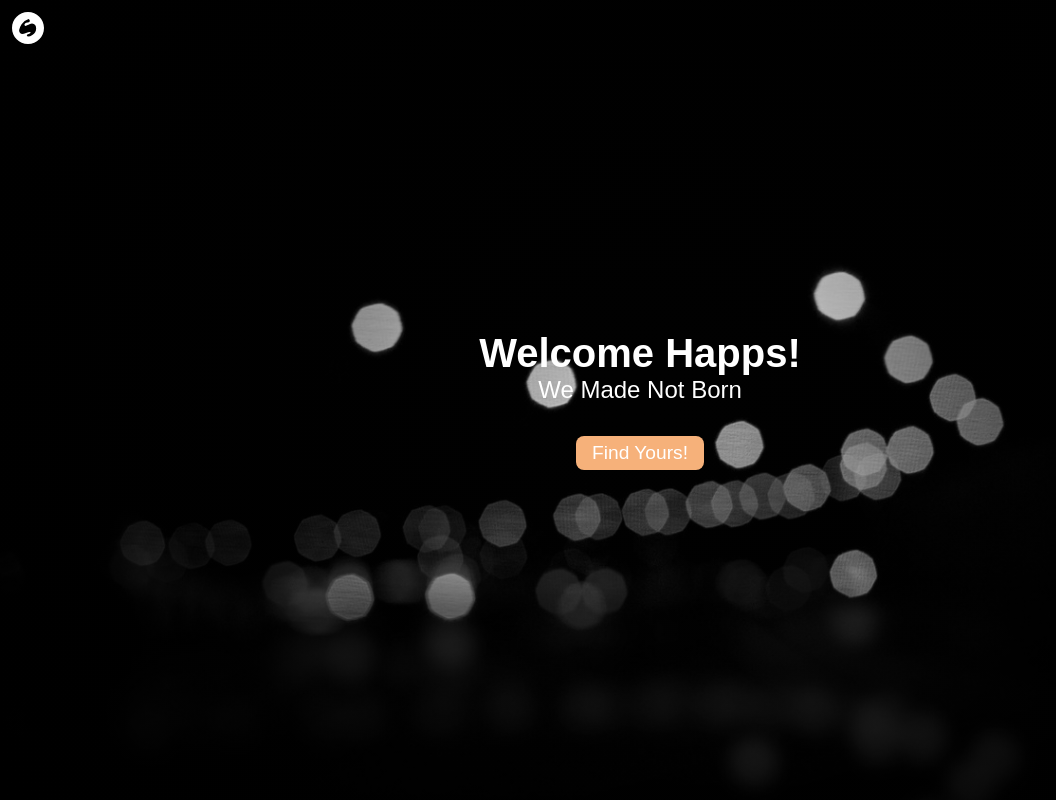
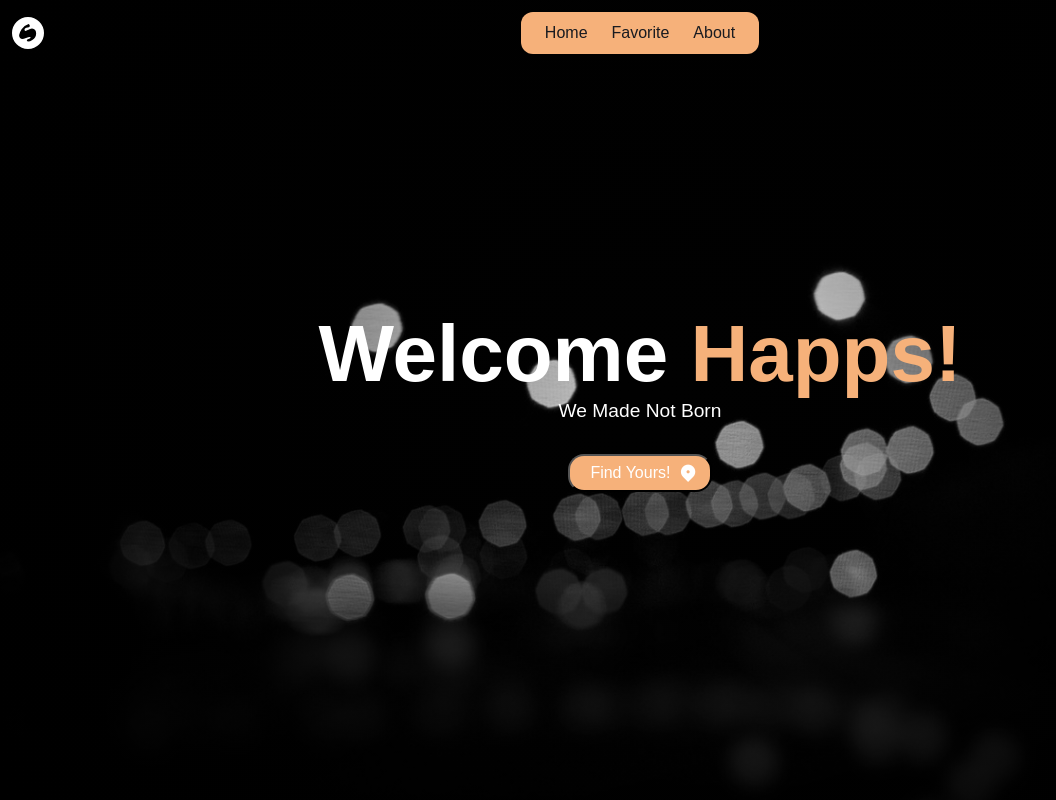
Before and after one commit to awtogar/restaurant-apps, a website built with webpack: page src/templates/index.html in a window 1280 px wide. Shown: the top 800 px of the page, without its empty margins (0-1056 px from the left). Built offline with nearby package versions, Linux system fonts and the light colour scheme; a web font is replaced by a local one.

```diff
--- a/src/scripts/index.js
+++ b/src/scripts/index.js
@@ -30,7 +30,7 @@
 const body = document.body;
 const navMenu = document.getElementById('nav-menu');
 const linksMenu = document.getElementById('nav-links-menu');
-const links = linksMenu.querySelectorAll('a'); // Ambil semua anchor tags dalam nav-links-menu
+const links = linksMenu.querySelectorAll('a');
 
 navMenu.addEventListener('click', function () {
   linksMenu.classList.toggle('active');
@@ -41,7 +41,6 @@
   }
 });
 
-// Gunakan links (yang berupa NodeList), dan aplikasikan forEach
 links.forEach(link => {
   link.addEventListener('click', () => {
     linksMenu.classList.remove('active');
--- a/src/styles/main.css
+++ b/src/styles/main.css
@@ -35,12 +35,12 @@
   padding: 12px 12px;
   width: 100%;
 }
-.nav .logo{
-  height: 32px;
-  width: auto;
+.logo{
+  max-height: 32px;
+  max-width: 32px;
   fill: var(--color_1);
 }
-.nav .logo:hover{
+.logo:hover{
   transition: fill 300ms ease-in-out;
   fill: var(--color_2);
 }
@@ -63,6 +63,9 @@
   color: var(--color_2);
   transition: color 300ms ease-in-out;
 }
+.nav button:active i, .nav-links ul li a:active {
+  opacity: 0.7;
+}
 
 
 .nav-menu {
@@ -72,28 +75,35 @@
   z-index: 1001;
 }
 
-.nav-links {
-  /* display none buat nav ilang saat default */
-  display: none;
+.nav-links{
   position: fixed;
   width: 75%;
   height: 100%;
   top: 0;
-  right: 0;
-  background: var(--color_6);
+  /* umpetin keluar layar */
+  right: -100%;
+  background: var(--color_1);
   box-shadow: 2px 0 5px rgba(0,0,0,0.5);
   z-index: 1000;
+  transition: right 0.3s ease;
+  opacity: 0;
+  visibility: hidden;
 }
 
 /* menu ketika class 'aktive' */
 .nav-links.active {
-  display: block;
+  right: 0;
+  background: var(--color_6);
+  opacity: 1;
+  visibility: visible;
+  transition: right 1.5s ease, opacity 1.5s ease, visibility 0s linear 0s;
 }
 .nav-links.active ul {
   display: flex;
   flex-direction: column;
   list-style: none;
-  background-color: var(--color_6);
+  /* layer 2 */
+  background: var(--color_6);
   width: 100%;
   height: 100%;
   align-items: center;
@@ -115,7 +125,7 @@
   flex-direction: column;
 }
 
-.hero .hero-content{
+.hero-content{
   background-image: radial-gradient(circle, rgba(255,255,255,0.004885993485342022) 1%, rgba(0,0,0,0.7866449511400652) 100%), url("/src/public/images/heros/hero-image_3.jpg");
   background-size: cover;
   background-position: center;
@@ -133,40 +143,54 @@
   font-weight: 600;
 }
 
+.hero-content h1 span{
+  color: var(--color_2);
+}
+
 .hero-content p{
-  font-size: 1.5rem;
+  font-size: 1.2rem;
   font-weight: 300;
   margin-bottom: 2rem;
 }
-.hero-content a{
+.cta-button{
+  display: flex;
+  padding: 4px 12px;
+  align-items: center;
+  justify-content: center;
+  background-color: var(--color_2);
+  border-radius: 16px;
+}
+.cta-button:hover {
+  background-color: var(--color_6);
+  border: 2px solid var(--color_2);
+  transition: background-color 500ms, border-color 1000ms;
+}
+
+.cta-button a{
   text-decoration: none;
   color: var(--color_1);
-  padding: 6px 16px;
-  background-color: var(--color_2);
+  font-weight: 300;
+  font-size: 1rem;
+  padding: 4px 8px;
+  /* background-color: red; */
+}
+.cta-button i{
+  text-decoration: none;
+  color: var(--color_1);
   font-size: 1.2rem;
-  border-radius: 8px;
-  font-weight: 400;
+  /* background-color: red; */
 }
+
 #restaurantList{
   display: grid;
   grid-template-columns: repeat(auto-fit,max);
 }
-
 .restaurant-list {
   display: grid;
   grid-template-columns: repeat(auto-fit, minmax(300px, 1fr));
   gap: 20px;
   padding: 20px;
 }
-
-.card-item {
-  background: white;
-  border: 1px solid #ccc;
-  border-radius: 8px;
-  box-shadow: 0 4px 6px rgba(0,0,0,0.1);
-  overflow: hidden;
-}
-
 .item-cover {
   width: 100%;
   height: 200px;
@@ -187,7 +211,6 @@
 .item-name {
   font-size: 18px;
   margin: 10px 10px 0px 10px;
-
 }
 
 .item-description {
@@ -199,7 +222,7 @@
 }
 .restaurant-list {
   display: grid;
-  grid-template-columns: repeat(auto-fit, minmax(360px, 1fr));
+  grid-template-columns: repeat(auto-fit, minmax(300px, 1fr));
   gap: 24px;
   padding: 24px;
 }
@@ -235,16 +258,15 @@
 
 .item-name {
   font-size: 18px;
-  margin: 12px;
+  margin: 10px;
 }
 
 .item-description {
   font-size: 14px;
-  margin: 12px;
-  height: 96px;
+  margin: 10px;
+  height: 100px;
   overflow: auto;
 }
-/* TODO: LANJUT BAGIAN DESIGN FOOTER */
 
 
 
@@ -256,17 +278,101 @@
     padding: 40px;
     margin: auto;
   }
+  .hero-content h1{
+    font-size: 3.5rem;
+  }
+  .hero-content h1 span{
+    color: var(--color_2);
+  }
+    .nav{
+    display: flex;
+    justify-content: space-between;
+    align-items: center;
+  }
+  .logo{
+    max-width: 32px;
+    max-height: 32px;
+    height: auto;
+  }
+
 }
 
 
 /* Media query untuk desktop */
 @media (min-width: 1024px) {
+  .hero{
+
+  }
   .restaurant-list {
     grid-template-columns: repeat(3, 1fr);
-    max-width: 960px;
+    max-width: 1200px;
+    padding: 60px;
     margin: auto;
   }
-  .nav-menu{
-    display: none;
+
+  .hero-content h1{
+    font-size: 5rem;
+  }
+  .hero-content h1 span{
+    color: var(--color_2);
+  }
+
+  .nav{
+    display: flex;
+    justify-content: space-between;
+    align-items: center;
+  }
+
+  .logo{
+    height: 64px;
+    width: auto;
+    order: 1;
+  }
+
+  .nav-menu {
+    display: static;
+    cursor: inherit;
+    position: static;
+    z-index: auto;
+    order: 3;
+    visibility: hidden;
+    opacity: 0;
+  }
+
+  .nav-links {
+    position: static;
+    width: auto;
+    height: auto;
+    top: auto;
+    right: auto;
+    background-color: #F6B17A;
+    color: var(--color_1);
+    box-shadow: none;
+    z-index: auto;
+    transition: none;
+    opacity: 1;
+    visibility: visible;
+    border-radius: 12px;
+    order: 2;
+  }
+
+  .nav-links ul{
+    position: static;
+    display: flex;
+    justify-content: space-between;
+    align-items: center;
+    padding: 12px;
+    list-style: none;
+  }
+
+  .nav-links ul li a{
+    text-decoration: none;
+    padding: 12px;
+    color: var(--color_6);
+  }
+
+  .nav-links ul li a:hover{
+  color: var(--color_1);
+  transition: color 300ms;
   }
 }
--- a/src/templates/index.html
+++ b/src/templates/index.html
@@ -15,7 +15,7 @@
   <!-- NAVIGATION -->
     <header>
       <nav class="nav" id="nav" role="navigation">
-        <svg class="logo" alt="Happs Restaurant logo" xmlns="http://www.w3.org/2000/svg" viewBox="0 0 608 608"><g id="Layer_2" data-name="Layer 2"><g id="Layer_1-2" data-name="Layer 1"><path d="M304,0C136.11,0,0,136.11,0,304S136.11,608,304,608,608,471.89,608,304,471.89,0,304,0Zm82.14,437.49q-47.36,29.24-72.05,29.24-32.54,0-32.53-18.12,0-13.59,18.94-23.88,17.29-7.83,35.62-16.27t18.32-19.14q0-11.52-17.29-11.53-24.3,0-70.62,19.35t-69,19.35q-26.76,0-44.46-17.91T135.39,353.5A88.57,88.57,0,0,1,137,335.38q11.11-53.94,45.7-105,53.12-78.22,122.7-94.29a34,34,0,0,1,7.41-.83q11.11,0,18.12,10.5a39.78,39.78,0,0,1,7,22.44A28.27,28.27,0,0,1,333.44,183q-8.25,13.58-36.23,16.46-30.88,2.48-44.06,15.24-16.47,15.64-16.47,24.7,0,24.3,20.59,24.3,7.41,0,30.05-11.53,32.12-16.47,44.06-21.41,28-11.52,49.41-11.53,37.88,0,58.88,29.23,18.93,26,18.94,65.47Q458.61,392.61,386.14,437.49Z"/></g></g></svg>
+        <svg class="logo" role="img" aria-label="Happs Logo" xmlns="http://www.w3.org/2000/svg" viewBox="0 0 608 608"><g data-name="Layer 2"><path d="M304 0a304 304 0 1 0 0 608 304 304 0 0 0 0-608Zm82.1 437.5q-47.3 29.2-72 29.2-32.6 0-32.5-18 0-13.7 18.9-24l35.6-16.2q18.3-8.4 18.3-19.2 0-11.5-17.3-11.5-24.3 0-70.6 19.3t-69 19.4q-26.7 0-44.4-18t-17.7-45a88.6 88.6 0 0 1 1.6-18.1q11.1-54 45.7-105 53.1-78.2 122.7-94.3a34 34 0 0 1 7.4-.8q11.1 0 18.1 10.5a39.8 39.8 0 0 1 7 22.4 28.3 28.3 0 0 1-4.5 14.8q-8.2 13.6-36.2 16.5-30.9 2.4-44 15.2-16.5 15.6-16.5 24.7 0 24.3 20.6 24.3 7.4 0 30-11.5 32.1-16.5 44-21.4 28-11.6 49.5-11.6 37.9 0 58.9 29.3 18.9 26 19 65.4 0 78.7-72.6 123.6Z" data-name="Layer 1"/></g></svg>
         <button id="nav-menu" class="nav-menu" aria-label="navigation button menu">
           <i class="ri-menu-4-line"></i>
         </button>
@@ -33,9 +33,12 @@
     <!-- HERO SECTION -->
     <section class="hero" id="home" aria-labelledby="home section of happs - restaurant">
       <figure class="hero-content">
-        <h1>Welcome Happs!</h1>
+        <h1>Welcome <span>Happs!</span></h1>
         <p>We Made Not Born</p>
-        <a class="cta-button" href="#restaurantList">Find Yours!</a>
+        <button class="cta-button">
+          <a href="#restaurantList">Find Yours!</a>
+          <i class="ri-map-pin-2-fill"></i>
+        </button>
       </figure>
     </section>
 
```
Also changed, not shown: src/public/images/resto/Logomark.svg.
